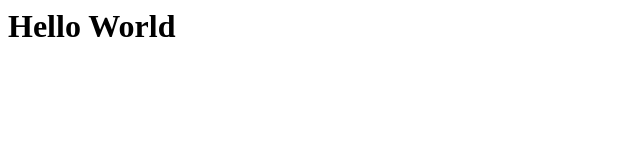
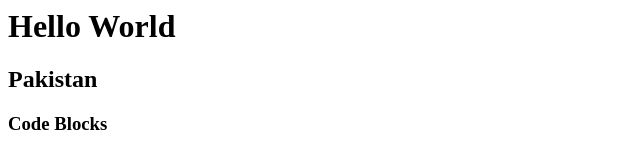
Before and after one commit to asad121/Test, a plain HTML site: page index.html in a window 1280 px wide. Shown: the whole page, without its empty margins (0-640 px from the left). Drawn offline with Linux system fonts and the light colour scheme.

Commit message:
Modified Index File

```diff
--- a/index.html
+++ b/index.html
@@ -1 +1,3 @@
 <h1>Hello World</h1>
+<h2>Pakistan<h2>
+<h3>Code Blocks</h3>
```
